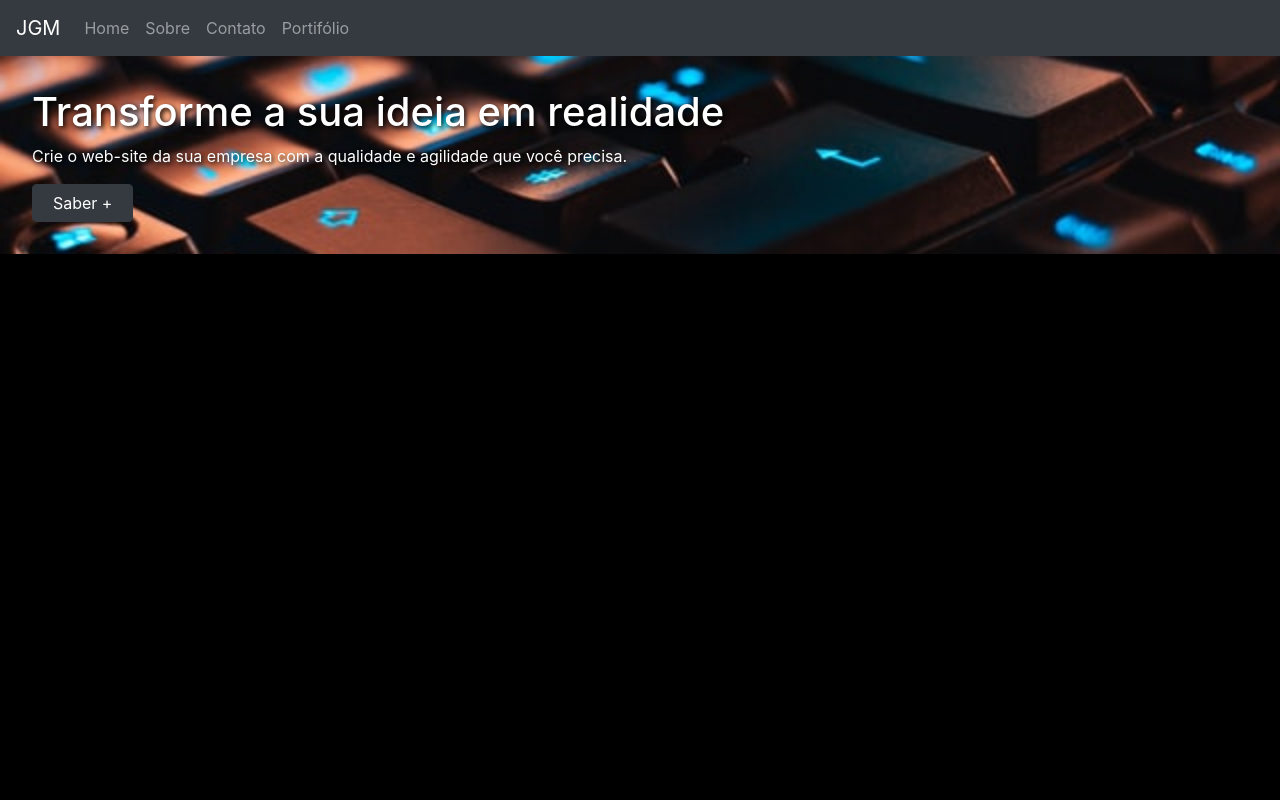
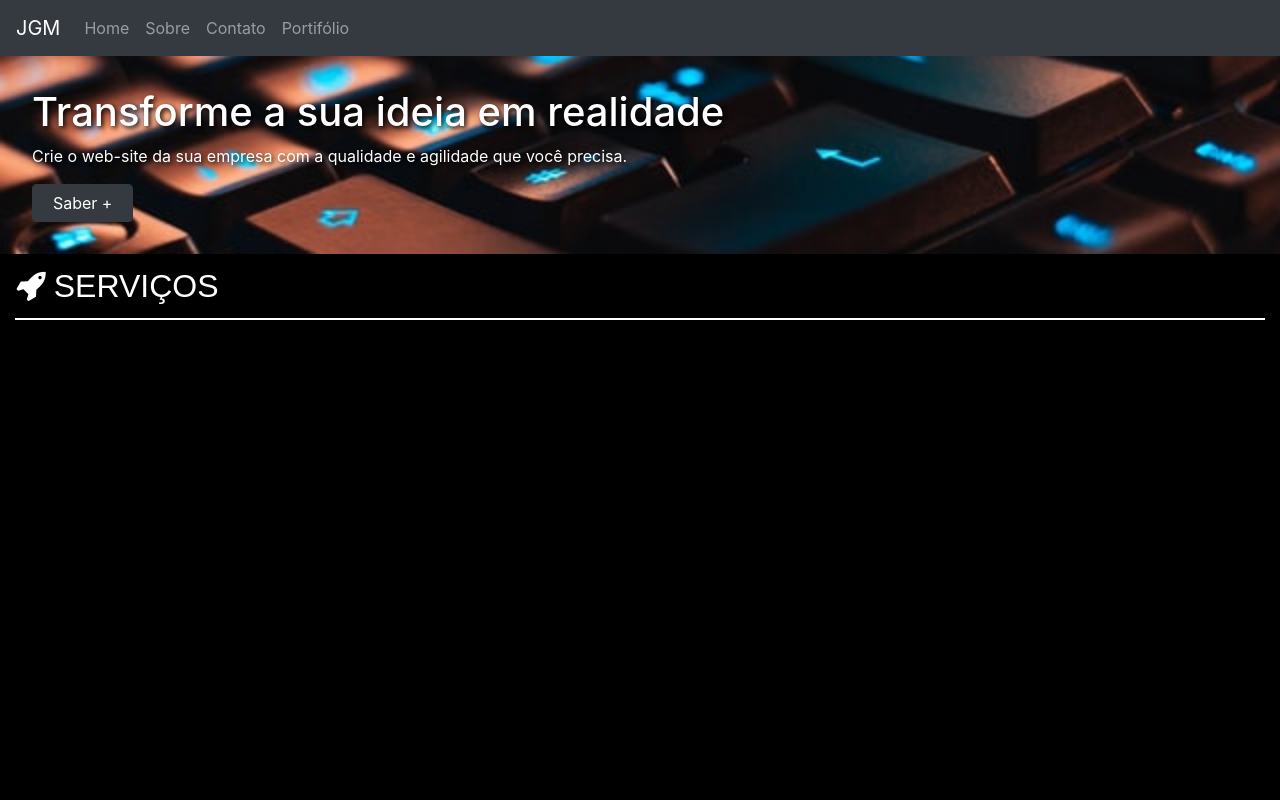
Before and after one commit to nathangmoreira/nathangmoreira.github.io, a PHP site: page / in a window 1280 px wide. Run offline with PHP 8.4, Linux system fonts and the light colour scheme.

Commit message:
Título chamado inicial

```diff
--- a/estilo.css
+++ b/estilo.css
@@ -1,5 +1,6 @@
 body{
     background-color: black;
+    color: white;
 }
 #chamada-topo-inicial{
     background-image: url(img/fundo-topo-incial.jpg);
@@ -14,3 +15,21 @@ body{
 #btn-chamada-topo{
     margin-top: 1em;
 }
+
+.texto-2{
+    font-size: 1.8em;
+    padding: 0;
+    margin: 0;
+    top: 0;
+}
+
+hr{
+    border: solid white 1px;
+    margin: 0;
+    padding: 0;
+}
+
+.titulo-chamada{
+    font-family: sans-serif !important;
+    text-transform: uppercase;
+}
--- a/index.html
+++ b/index.html
@@ -29,6 +29,7 @@
 
         <!--Conteúdo do site-->
         <div class="container-fluid">
+            <!--Chamada-->
             <div class="row">
                 <div id="chamada-topo-inicial" class="col-md-12">
                         <h1>
@@ -40,6 +41,12 @@
                         </div>
                 </div>
             </div>
+
+            <!--Apresentação de Serviços-->
+            <div class="row p-3 mt-0 titulo-servicos">
+                <i class="fa fa-2x fa-rocket"> <span class="titulo-chamada">Serviços</span></i>
+            </div>
+            <hr>
         </div>
 
         <script src="https://code.jquery.com/jquery-3.5.1.js" integrity="sha256-QWo7LDvxbWT2tbbQ97B53yJnYU3WhH/C8ycbRAkjPDc=" crossorigin="anonymous"></script>
```
Also changed, not shown: img/fundo-titulo-servicos.jpg (added).
